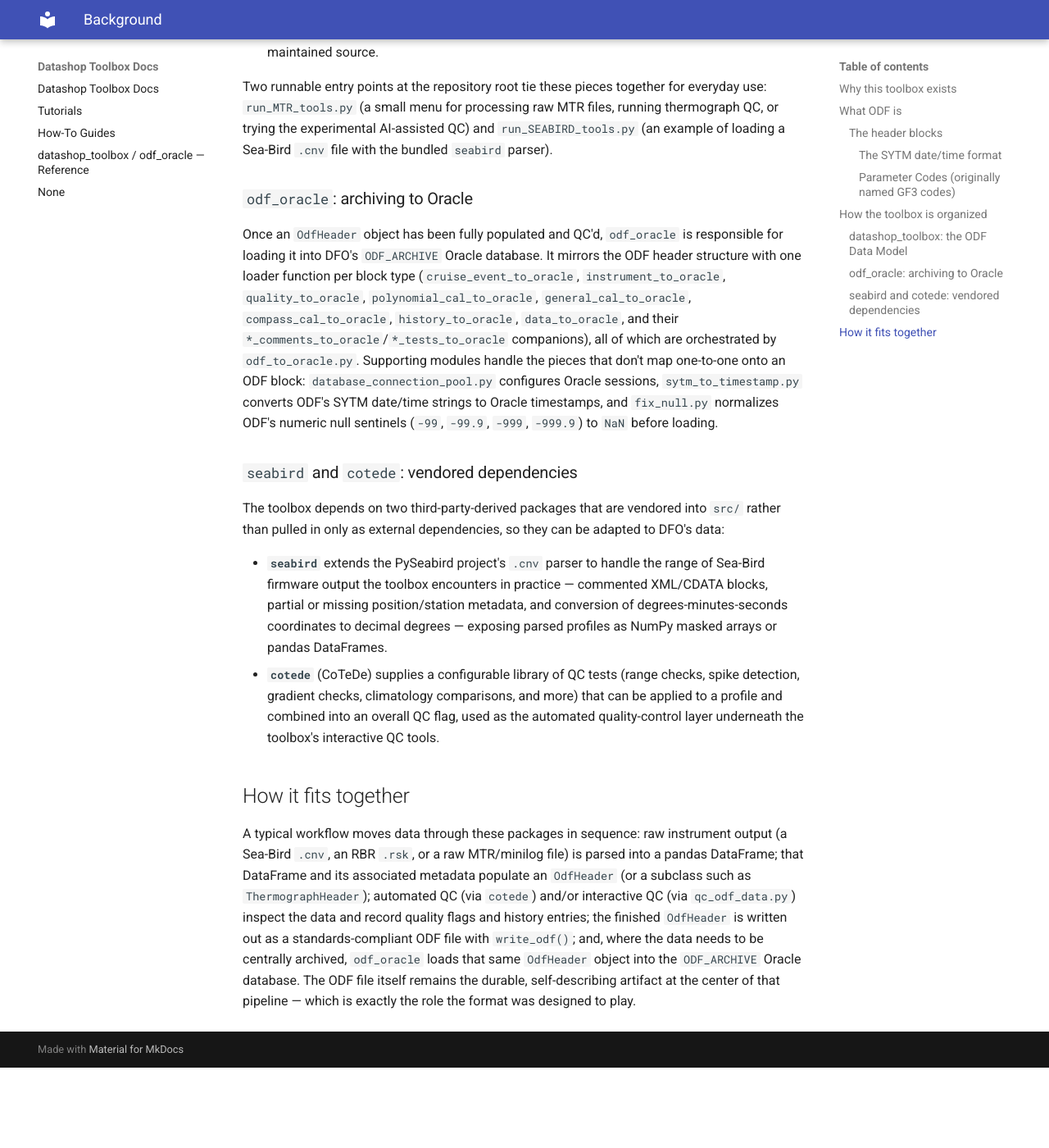
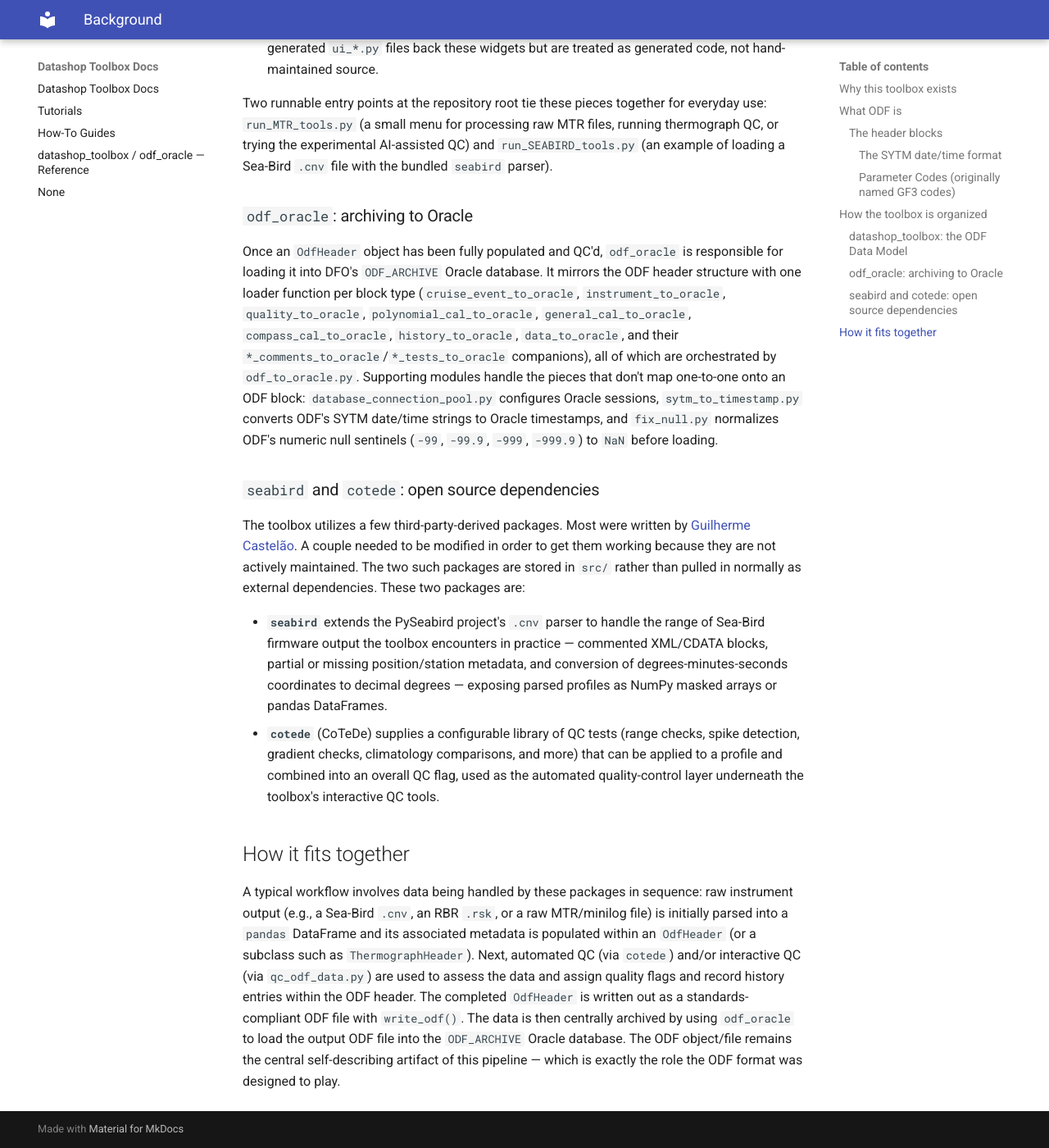
Before and after one commit to jeff-jackson-dfo/datashop_toolbox, an MkDocs documentation site: the page built from docs/background.md, in a window 1280 px wide and 1400 px high, scrolled down 4119 px. Shown: the whole window at 82% size. Built offline with MkDocs 1.6.1 and Material for MkDocs 9.7.7, drawn with Linux system fonts in a browser that asks for light colours; before the commit the page ends 5421 px from its top, so only the background shows below that; some of the changed text lies outside the part shown.

Commit message:
Working on enhancing background.md

```diff
--- a/docs/background.md
+++ b/docs/background.md
@@ -170,11 +170,13 @@ one-to-one onto an ODF block: `database_connection_pool.py` configures Oracle se
 `fix_null.py` normalizes ODF's numeric null sentinels (`-99`, `-99.9`, `-999`, `-999.9`)
 to `NaN` before loading.
 
-### `seabird` and `cotede`: vendored dependencies
+### `seabird` and `cotede`: open source dependencies
 
-The toolbox depends on two third-party-derived packages that are vendored into `src/`
-rather than pulled in only as external dependencies, so they can be adapted to DFO's
-data:
+The toolbox utilizes a few third-party-derived packages. Most were written by
+[Guilherme Castelão](https://github.com/castelao). A couple needed to be modified in
+order to get them working because they are not actively maintained. The two such
+packages are stored in `src/` rather than pulled in normally as external dependencies.
+These two packages are:
 
 - **`seabird`** extends the PySeabird project's `.cnv` parser to handle the range of
   Sea-Bird firmware output the toolbox encounters in practice — commented XML/CDATA
@@ -188,13 +190,14 @@ data:
 
 ## How it fits together
 
-A typical workflow moves data through these packages in sequence: raw instrument output
-(a Sea-Bird `.cnv`, an RBR `.rsk`, or a raw MTR/minilog file) is parsed into a pandas
-DataFrame; that DataFrame and its associated metadata populate an `OdfHeader` (or a
-subclass such as `ThermographHeader`); automated QC (via `cotede`) and/or interactive QC
-(via `qc_odf_data.py`) inspect the data and record quality flags and history entries;
-the finished `OdfHeader` is written out as a standards-compliant ODF file with
-`write_odf()`; and, where the data needs to be centrally archived, `odf_oracle` loads
-that same `OdfHeader` object into the `ODF_ARCHIVE` Oracle database. The ODF file itself
-remains the durable, self-describing artifact at the center of that pipeline — which is
-exactly the role the format was designed to play.
+A typical workflow involves data being handled by these packages in sequence: raw
+instrument output (e.g., a Sea-Bird `.cnv`, an RBR `.rsk`, or a raw MTR/minilog file)
+is initially parsed into a `pandas` DataFrame and its associated metadata is populated
+within an `OdfHeader` (or a subclass such as `ThermographHeader`). Next, automated QC
+(via `cotede`) and/or interactive QC (via `qc_odf_data.py`) are used to assess the
+data and assign quality flags and record history entries within the ODF header.
+The completed `OdfHeader` is written out as a standards-compliant ODF file with
+`write_odf()`. The data is then centrally archived by using `odf_oracle` to load
+the output ODF file into the `ODF_ARCHIVE` Oracle database. The ODF object/file
+remains the central self-describing artifact of this pipeline — which is
+exactly the role the ODF format was designed to play.
```
Also changed, not shown: other parts of docs/background.md (+2 -2 lines).
